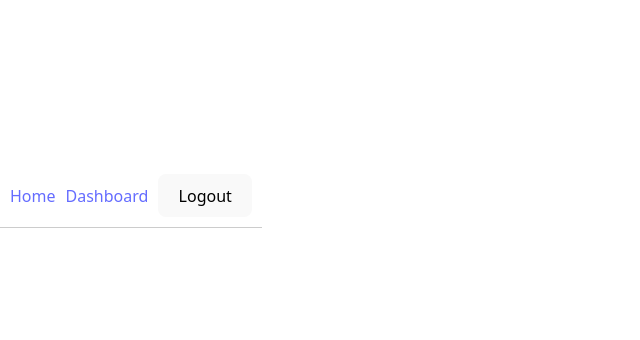
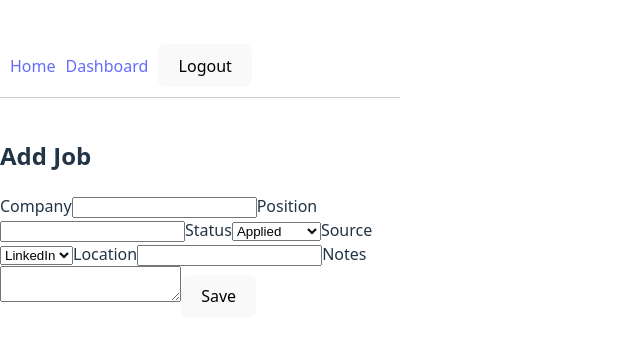
Before and after one commit to Sanjay-Mudela/jobtrackr, a React app in the folder frontend/: page /add-job in a window 1280 px wide. Before the commit this address had no page. Shown: the part 204-544 px from the top of the page, without its empty margins (0-640 px from the left). Built offline with nearby package versions, Linux system fonts and the light colour scheme; sample sign-in values are in the browser's storage; the HTML template or start-up script is replaced by a standard one.

Commit message:
feat: add frontend job CRUD functionality with add, edit, delete, and display

```diff
--- a/frontend/src/App.jsx
+++ b/frontend/src/App.jsx
@@ -1,23 +1,25 @@
-import { Routes, Route, Link } from 'react-router-dom';
-import Login from './pages/Login.jsx';
-import Register from './pages/Register.jsx';
-import Dashboard from './pages/Dashboard.jsx';
-import ProtectedRoute from './components/ProtectedRoute.jsx';
-import { useAuth } from './context/AuthContext';
+import { Routes, Route, Link } from "react-router-dom";
+import Login from "./pages/Login.jsx";
+import Register from "./pages/Register.jsx";
+import Dashboard from "./pages/Dashboard.jsx";
+import AddJob from "./pages/AddJob";
+import EditJob from "./pages/EditJob";
+import ProtectedRoute from "./components/ProtectedRoute.jsx";
+import { useAuth } from "./context/AuthContext";
 
 function App() {
   const { user, logout } = useAuth();
 
   return (
     <div>
-      <nav style={{ padding: '10px', borderBottom: '1px solid #ccc' }}>
-        <Link to="/" style={{ marginRight: '10px' }}>
+      <nav style={{ padding: "10px", borderBottom: "1px solid #ccc" }}>
+        <Link to="/" style={{ marginRight: "10px" }}>
           Home
         </Link>
 
         {!user && (
           <>
-            <Link to="/login" style={{ marginRight: '10px' }}>
+            <Link to="/login" style={{ marginRight: "10px" }}>
               Login
             </Link>
             <Link to="/register">Register</Link>
@@ -26,7 +28,7 @@ function App() {
 
         {user && (
           <>
-            <Link to="/dashboard" style={{ marginRight: '10px' }}>
+            <Link to="/dashboard" style={{ marginRight: "10px" }}>
               Dashboard
             </Link>
             <button onClick={logout}>Logout</button>
@@ -38,7 +40,7 @@ function App() {
         <Route
           path="/"
           element={
-            <div style={{ padding: '20px' }}>
+            <div style={{ padding: "20px" }}>
               <h1>JobTrackr</h1>
               <p>Track your job applications and interviews in one place.</p>
             </div>
@@ -55,6 +57,23 @@ function App() {
             </ProtectedRoute>
           }
         />
+
+        <Route
+          path="/add-job"
+          element={
+            <ProtectedRoute>
+              <AddJob />
+            </ProtectedRoute>
+          }
+        />
+        <Route
+          path="/edit-job/:id"
+          element={
+            <ProtectedRoute>
+              <EditJob />
+            </ProtectedRoute>
+          }
+        />
       </Routes>
     </div>
   );
--- /dev/null
+++ b/frontend/src/pages/AddJob.jsx
@@ -0,0 +1,78 @@
+import { useState } from "react";
+import api from "../api/axios";
+import { useNavigate } from "react-router-dom";
+
+function AddJob() {
+  const [formData, setFormData] = useState({
+    company: "",
+    position: "",
+    status: "Applied",
+    source: "LinkedIn",
+    location: "",
+    notes: "",
+  });
+
+  const [loading, setLoading] = useState(false);
+  const navigate = useNavigate();
+
+  const handleChange = (e) => {
+    setFormData({ ...formData, [e.target.name]: e.target.value });
+  };
+
+  const handleSubmit = async (e) => {
+    e.preventDefault();
+    setLoading(true);
+
+    try {
+      await api.post("/jobs", formData);
+      navigate("/dashboard");
+    } catch (err) {
+      alert("Error adding job");
+    } finally {
+      setLoading(false);
+    }
+  };
+
+  return (
+    <div style={{ maxWidth: "400px", margin: "40px auto" }}>
+      <h2>Add Job</h2>
+      <form onSubmit={handleSubmit}>
+        <label>Company</label>
+        <input name="company" onChange={handleChange} required />
+
+        <label>Position</label>
+        <input name="position" onChange={handleChange} required />
+
+        <label>Status</label>
+        <select name="status" onChange={handleChange}>
+          <option>Applied</option>
+          <option>Online Test</option>
+          <option>Interview</option>
+          <option>Offer</option>
+          <option>Rejected</option>
+        </select>
+
+        <label>Source</label>
+        <select name="source" onChange={handleChange}>
+          <option>LinkedIn</option>
+          <option>Naukri</option>
+          <option>Indeed</option>
+          <option>Referral</option>
+          <option>Other</option>
+        </select>
+
+        <label>Location</label>
+        <input name="location" onChange={handleChange} />
+
+        <label>Notes</label>
+        <textarea name="notes" onChange={handleChange} />
+
+        <button type="submit" disabled={loading}>
+          {loading ? "Saving..." : "Save"}
+        </button>
+      </form>
+    </div>
+  );
+}
+
+export default AddJob;
--- a/frontend/src/pages/Dashboard.jsx
+++ b/frontend/src/pages/Dashboard.jsx
@@ -1,8 +1,93 @@
+import { useEffect, useState } from "react";
+import api from "../api/axios";
+import { useAuth } from "../context/AuthContext";
+
 function Dashboard() {
+  const { user } = useAuth();
+  const [jobs, setJobs] = useState([]);
+  const [loading, setLoading] = useState(true);
+  const [error, setError] = useState("");
+
+  useEffect(() => {
+    const fetchJobs = async () => {
+      try {
+        const res = await api.get("/jobs");
+        setJobs(res.data.jobs);
+      } catch (err) {
+        console.error(err);
+        setError("Failed to fetch jobs");
+      } finally {
+        setLoading(false);
+      }
+    };
+
+    fetchJobs();
+  }, []);
+
   return (
-    <div style={{ maxWidth: '800px', margin: '40px auto' }}>
-      <h2>Dashboard</h2>
-      <p>Welcome to JobTrackr! Your jobs will appear here.</p>
+    <div style={{ maxWidth: "800px", margin: "40px auto" }}>
+      <h2>Welcome, {user?.name}</h2>
+
+      <button
+        onClick={() => (window.location.href = "/add-job")}
+        style={{ marginTop: "15px" }}
+      >
+        ➕ Add Job
+      </button>
+
+      <hr style={{ margin: "20px 0" }} />
+
+      {loading ? (
+        <p>Loading...</p>
+      ) : error ? (
+        <p style={{ color: "red" }}>{error}</p>
+      ) : jobs.length === 0 ? (
+        <p>No job applications yet. Click “Add Job” to create one.</p>
+      ) : (
+        <table border="1" cellPadding="10" style={{ width: "100%" }}>
+          <thead>
+            <tr>
+              <th>Company</th>
+              <th>Position</th>
+              <th>Status</th>
+              <th>Actions</th>
+            </tr>
+          </thead>
+          <tbody>
+            {jobs.map((job) => (
+              <tr key={job._id}>
+                <td>{job.company}</td>
+                <td>{job.position}</td>
+                <td>{job.status}</td>
+                <td>
+                  <button
+                    onClick={() =>
+                      (window.location.href = `/edit-job/${job._id}`)
+                    }
+                  >
+                    ✏ Edit
+                  </button>
+                  <button
+                    style={{ marginLeft: "5px", color: "red" }}
+                    onClick={async () => {
+                      try {
+                        await api.delete(`/jobs/${job._id}`);
+                        setJobs((prev) =>
+                          prev.filter((j) => j._id !== job._id)
+                        );
+                      } catch {
+                        alert("Delete failed");
+                      }
+                    }}
+                  >
+                    ❌ Delete
+                  </button>
+                </td>
+              </tr>
+            ))}
+          </tbody>
+        </table>
+      )}
     </div>
   );
 }
--- /dev/null
+++ b/frontend/src/pages/EditJob.jsx
@@ -0,0 +1,58 @@
+import { useEffect, useState } from "react";
+import api from "../api/axios";
+import { useNavigate, useParams } from "react-router-dom";
+
+function EditJob() {
+  const { id } = useParams();
+  const [job, setJob] = useState(null);
+  const navigate = useNavigate();
+
+  useEffect(() => {
+    const fetchJob = async () => {
+      const res = await api.get(`/jobs/${id}`);
+      setJob(res.data);
+    };
+    fetchJob();
+  }, [id]);
+
+  const handleChange = (e) => {
+    setJob({ ...job, [e.target.name]: e.target.value });
+  };
+
+  const handleSubmit = async (e) => {
+    e.preventDefault();
+    await api.put(`/jobs/${id}`, job);
+    navigate("/dashboard");
+  };
+
+  if (!job) return <p>Loading...</p>;
+
+  return (
+    <div style={{ maxWidth: "400px", margin: "40px auto" }}>
+      <h2>Edit Job</h2>
+      <form onSubmit={handleSubmit}>
+        <label>Company</label>
+        <input name="company" value={job.company} onChange={handleChange} />
+
+        <label>Position</label>
+        <input name="position" value={job.position} onChange={handleChange} />
+
+        <label>Status</label>
+        <select name="status" value={job.status} onChange={handleChange}>
+          <option>Applied</option>
+          <option>Online Test</option>
+          <option>Interview</option>
+          <option>Offer</option>
+          <option>Rejected</option>
+        </select>
+
+        <label>Notes</label>
+        <textarea name="notes" value={job.notes} onChange={handleChange} />
+
+        <button type="submit">Update</button>
+      </form>
+    </div>
+  );
+}
+
+export default EditJob;
```
